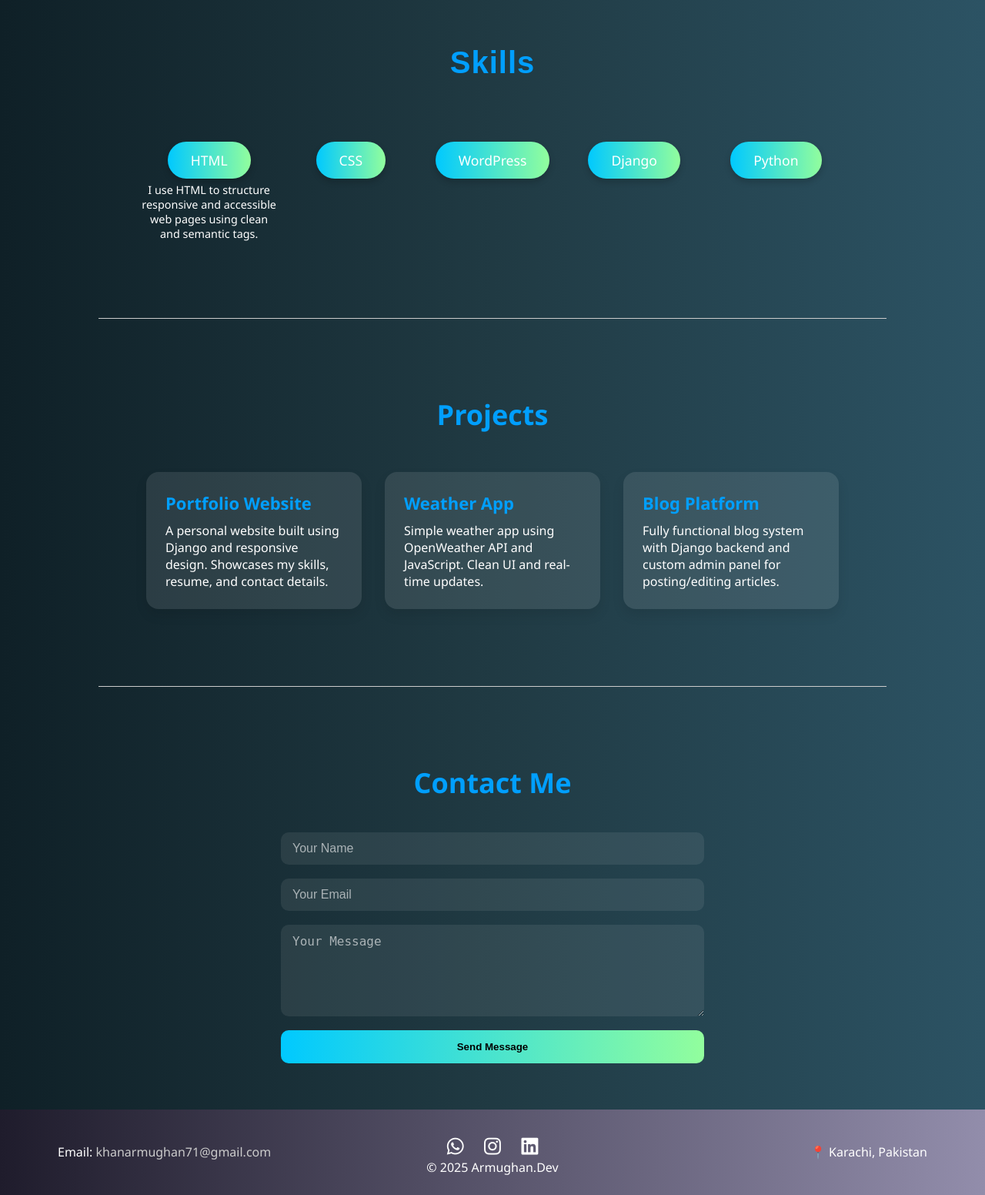
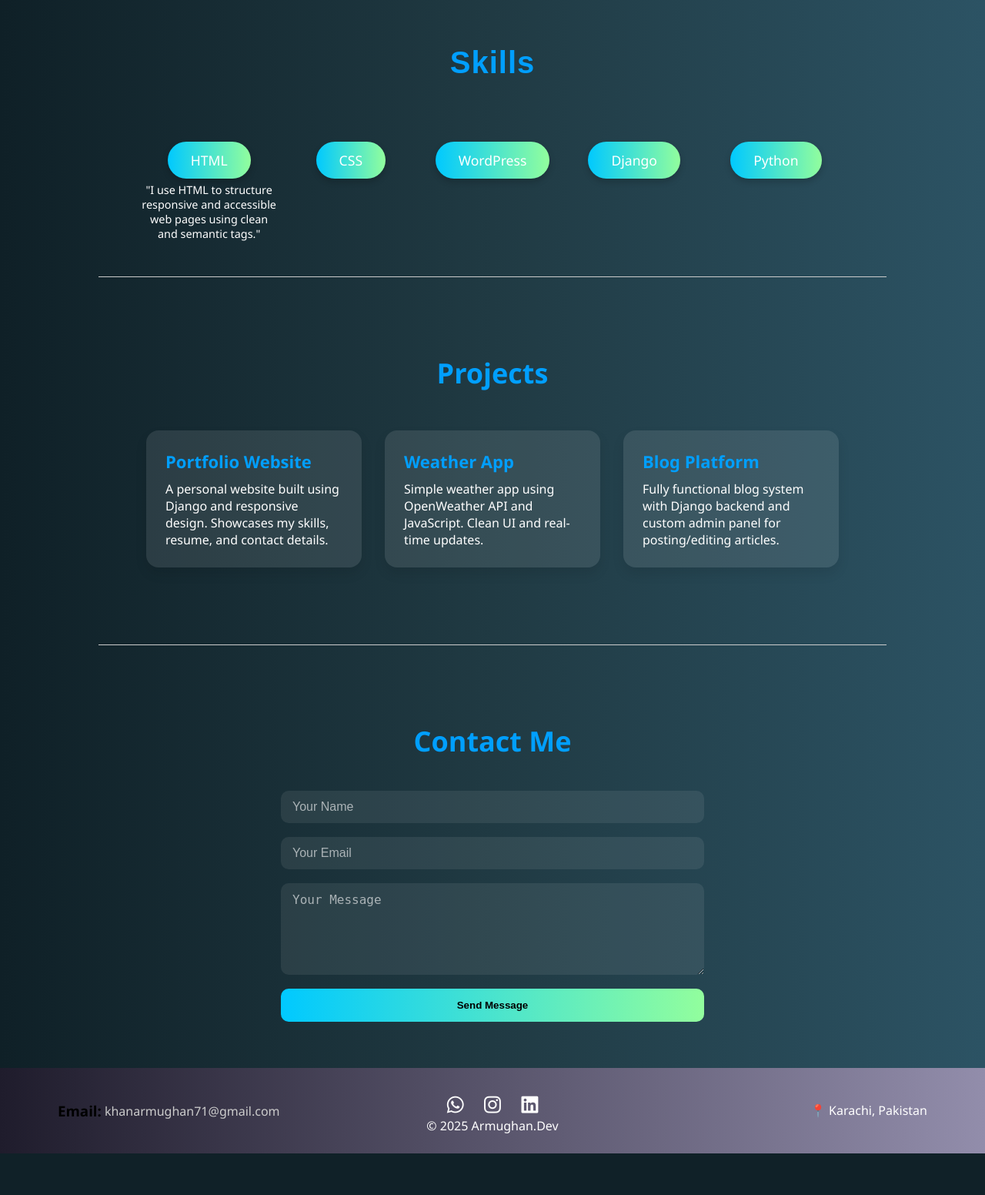
Before and after one commit to khanarmughan71-dev/armughan-dev-site, a Django app: page / in a window 1280 px wide, after a click on "HTML". Shown: the part 1224-2776 px from the top of the page at 77% size. After the commit the page ends 2722 px from the top, so only its background shows below. Run offline with Django 5.2, Linux system fonts and the light colour scheme; parts of the project's set-up code (start-up, migrations or seed data) failed here and were passed over.

Commit message:
Pushed all latest changes including favicon

```diff
--- a/blog/static/blog/css/style.css
+++ b/blog/static/blog/css/style.css
@@ -207,7 +207,7 @@ html {
   color: white;
   border-top: 0px solid rgba(255, 255, 255, 0.1);
   border-bottom: 0px solid rgba(255, 255, 255, 0.1);
-  height: auto;
+  height: 320px;
 }
 
 .skills-section h1 {
@@ -416,6 +416,7 @@ footer {
 
 .footer-left {
     text-align: left;
+    display: flex;
 }
 
 .footer-center {
@@ -429,6 +430,13 @@ footer {
 .footer-left a {
     color: #ccc;
     text-decoration: none;
+    padding-top: 2px;
+}
+
+.footer-left h3 {
+    color: #000;
+    font-weight: bold;
+    padding-right: 4px;
 }
 
 .footer-left a:hover {
@@ -482,6 +490,17 @@ footer {
 
 /* Mobile screens (≤ 768px) */
 @media screen and (max-width: 768px) {
+
+  .main-nav {
+    text-align: center;
+  }
+
+
+  .main-nav li a {
+    font-size: 1.1rem;
+    display: flex;
+  }
+
   /* Hero Section */
   .hero-content {
     padding: 2rem 1rem;
--- a/blog/templates/blog/base.html
+++ b/blog/templates/blog/base.html
@@ -4,6 +4,7 @@
 <head>
     <meta charset="UTF-8">
     <title>{% block title %}My Blog{% endblock %}</title>
+    <link rel="icon" type="image/png" href="{% static 'blog/images/favicon.png' %}">
     <link rel="stylesheet" href="{% static 'blog/css/style.css' %}">
     <link rel="stylesheet" href="https://cdnjs.cloudflare.com/ajax/libs/font-awesome/6.5.0/css/all.min.css">
     <link href="https://cdnjs.cloudflare.com/ajax/libs/aos/2.3.4/aos.css" rel="stylesheet">
@@ -68,28 +69,28 @@
  <div class="skill-group">
   <div class="skill-badge" onclick="toggleDescription('html-desc')">HTML</div>
   <div id="html-desc" class="skill-description" style="display: none;">
-    <p>I use HTML to structure responsive and accessible web pages using clean and semantic tags.</p>
+    <p>"I use HTML to structure responsive and accessible web pages using clean and semantic tags."</p>
   </div>
 </div>
 
 <div class="skill-group">
   <div class="skill-badge" onclick="toggleDescription('css-desc')">CSS</div>
   <div id="css-desc" class="skill-description" style="display: none;">
-    <p>I style web pages using CSS, including flexbox, animations, and responsive designs.</p>
+    <p>"I style web pages using CSS, including flexbox, animations, and responsive designs."</p>
   </div>
 </div>
 
 <div class="skill-group">
   <div class="skill-badge" onclick="toggleDescription('wordpress-desc')">WordPress</div>
   <div id="wordpress-desc" class="skill-description" style="display: none;">
-    <p>I design and manage websites using WordPress themes, page builders, and custom tweaks.</p>
+    <p>"I design and manage websites using WordPress themes, page builders, and custom tweaks."</p>
   </div>
 </div>
 
 <div class="skill-group">
   <div class="skill-badge" onclick="toggleDescription('django-desc')">Django</div>
   <div id="django-desc" class="skill-description" style="display: none;">
-    <p>I use Django to build secure, scalable, and dynamic web applications with backend logic.</p>
+    <p>"I use Django to build secure, scalable, and dynamic web applications with backend logic."</p>
   </div>
 </div>
 
@@ -97,7 +98,7 @@
 <div class="skill-group">
   <div class="skill-badge" onclick="toggleDescription('python-desc')">Python</div>
   <div id="python-desc" class="skill-description" style="display: none;">
-    <p>I write Python scripts for automation, logic building, and backend functionality in Django.</p>
+    <p>"I write Python scripts for automation, logic building, and backend functionality in Django."</p>
   </div>
 </div>
 </section>
@@ -153,7 +154,7 @@
     <footer class="site-footer">
         <div class="footer-row">
             <div class="footer-left">
-      <p>Email: <a href="mailto:khanarmughan71@gmail.com">khanarmughan71@gmail.com</a></p>
+      <p><h3>Email: </h3><a href="mailto:khanarmughan71@gmail.com">khanarmughan71@gmail.com</a></p>
     </div>
 
     <div class="footer-center">
```
Also changed, not shown: blog/static/blog/images/favicon.png (added), db.sqlite3.
